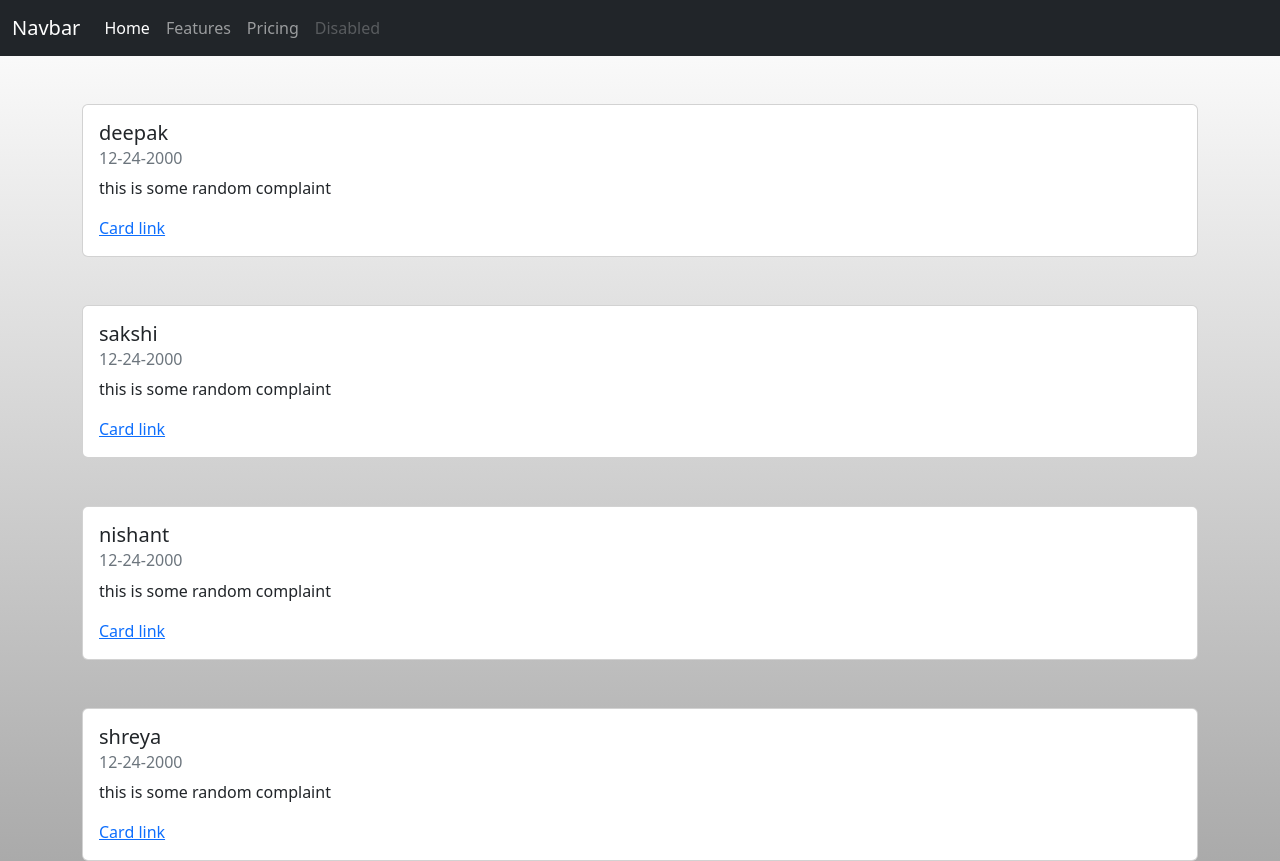
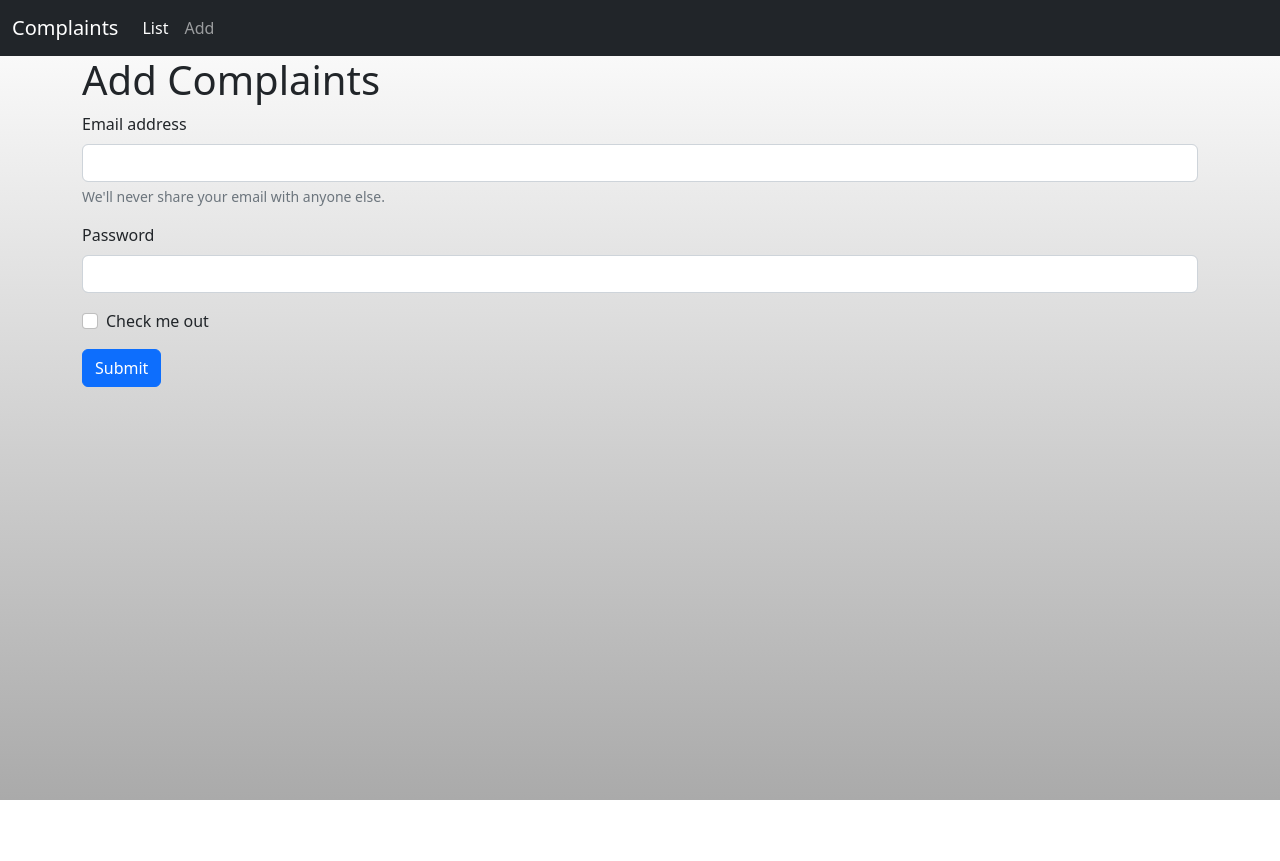
Before and after one commit to lady-of-code/complaint-app-ui, a React (Create React App) app in the folder my-app/: page /add in a window 1280 px wide. After the commit the page ends 800 px from the top, so only its background shows below. Built offline with nearby package versions, Linux system fonts and the light colour scheme.

Commit message:
Added: install and Setup React Router

```diff
--- a/my-app/package.json
+++ b/my-app/package.json
@@ -10,6 +10,7 @@
     "react": "^18.2.0",
     "react-dom": "^18.2.0",
     "react-router": "^6.4.3",
+    "react-router-dom": "^6.4.3",
     "react-scripts": "5.0.1",
     "web-vitals": "^2.1.4"
   },
--- a/my-app/src/App.js
+++ b/my-app/src/App.js
@@ -1,87 +1,40 @@
-import List from './components/complaints/list/index'
 import './App.css';
-import Add from './components/complaints/add';
 import React from 'react';
-import { Router, Route, Link, browserHistory, IndexRoute } from 'react-router'
+import { BrowserRouter as Router, Link } from 'react-router-dom'
+import MainRoute from './components/routes';
 
 
 class App extends React.Component
- {
+{
   constructor(props){
     super(props)
-   this.state={data:[{
-    name:"deepak",
-    date:"12-24-2000",
-    complaint:"this is some random complaint"
-   },
-   {
-    name:"sakshi",
-    date:"12-24-2000",
-    complaint:"this is some random complaint"
-   },
-   {
-    name:"nishant",
-    date:"12-24-2000",
-    complaint:"this is some random complaint"
-   },
-   {
-    name:"shreya",
-    date:"12-24-2000",
-    complaint:"this is some random complaint"
-   }]
   }
-}
-  render()
-  {
-    let {data}=this.state;
-  return (
-    <div><div className="main-container">
+  render(){
+    return (
+    <Router><div className="main-container">
       <nav className="navbar navbar-expand-lg navbar-dark bg-dark">
         <div className="container-fluid">
-          <a className="navbar-brand" href="#">Navbar</a>
+          <Link className="navbar-brand" to="/">Complaints</Link>
           <button className="navbar-toggler" type="button" data-bs-toggle="collapse" data-bs-target="#navbarNav" aria-controls="navbarNav" aria-expanded="false" aria-label="Toggle navigation">
             <span className="navbar-toggler-icon"></span>
           </button>
           <div className="collapse navbar-collapse" id="navbarNav">
             <ul className="navbar-nav">
               <li className="nav-item">
-                <a className="nav-link active" aria-current="page" href="#">Home</a>
+                <Link className="nav-link active" aria-current="page" to="/">List</Link>
               </li>
               <li className="nav-item">
-                <a className="nav-link" href="#">Features</a>
-              </li>
-              <li className="nav-item">
-                <a className="nav-link" href="#">Pricing</a>
-              </li>
-              <li className="nav-item">
-                <a className="nav-link disabled" href="#"  aria-disabled="true">Disabled</a>
+                <Link className="nav-link" to="/add">Add</Link>
               </li>
             </ul>
           </div>
         </div>
       </nav>
       <div className='container'>
-      {data.map(
-        (d,i)=>{
-          {/* console.log(d,i); */}
-          return(
-          <React.Fragment>
-          <List name ={d.name} date= {d.date} complaint={d.complaint}/>
-          </React.Fragment>
-        )}
-      )}
-        {/* <List name ="deepak " date="14-12-23000" complaint="this is a random complaint"/>
-        <List name ="sakshi " date="14-12-23000" complaint="this is a random complaint"/>
-        <List name ="ansh " date="14-12-23000" complaint="this is a random complaint"/>
-        <List name ="shruti " date="14-12-23000" complaint="this is a random complaint"/> */}
-         {/* <Add name="add complaints"/>
-         <Add name="Edit Complaints"/> */}
-
-        {/* {this.props.children} */}
+        <MainRoute/>
       </div>
     </div>
-    </div>
-
+    </Router>
   );
 }
  }
--- /dev/null
+++ b/my-app/src/components/routes.js
@@ -0,0 +1,20 @@
+import * as React from "react";
+import {
+    Routes,
+    Route
+  } from "react-router-dom";
+import ListPage from "../pages/complaints/list";
+import Add from "./complaints/add";
+
+class MainRoute extends React.Component{
+    render(){
+        return (<div>
+                	<Routes>
+                        <Route path="/add" element={<Add name="Add Complaints"/>}/>
+                        <Route path="/" element={<ListPage />}/>
+                    </Routes>
+                </div>)
+    }
+}
+
+export default MainRoute;
--- /dev/null
+++ b/my-app/src/pages/complaints/list/index.js
@@ -0,0 +1,46 @@
+import React from "react";
+import List from "./../../../components/complaints/list";
+
+class ListPage extends React.Component
+{
+    constructor(props){
+        super(props);
+
+        this.state={data:[{
+            name:"deepak",
+            date:"12-24-2000",
+            complaint:"this is some random complaint"
+           },
+           {
+            name:"sakshi",
+            date:"12-24-2000",
+            complaint:"this is some random complaint"
+           },
+           {
+            name:"nishant",
+            date:"12-24-2000",
+            complaint:"this is some random complaint"
+           },
+           {
+            name:"shreya",
+            date:"12-24-2000",
+            complaint:"this is some random complaint"
+           }]
+          }
+    }
+    render(){
+        let {data}=this.state;
+        return(<React.Fragment>
+            {data.map(
+                (d,i)=>{
+                    return(
+                    <React.Fragment>
+                        <List name ={d.name} date= {d.date} complaint={d.complaint}/>
+                    </React.Fragment>)
+                }
+            )}
+        </React.Fragment>)
+    }
+}
+
+export default ListPage;
```
Also changed, not shown: 1 other file (tests, documents, lock files or other folders).
